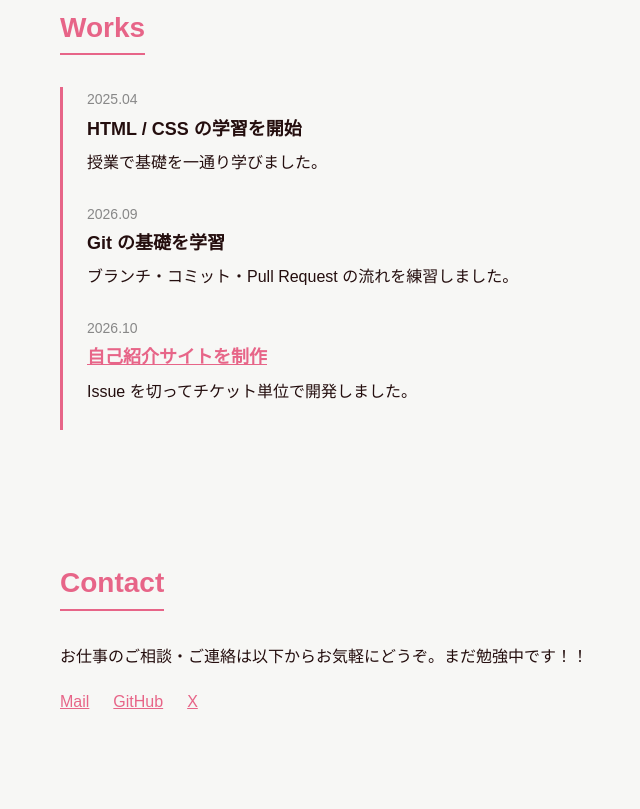
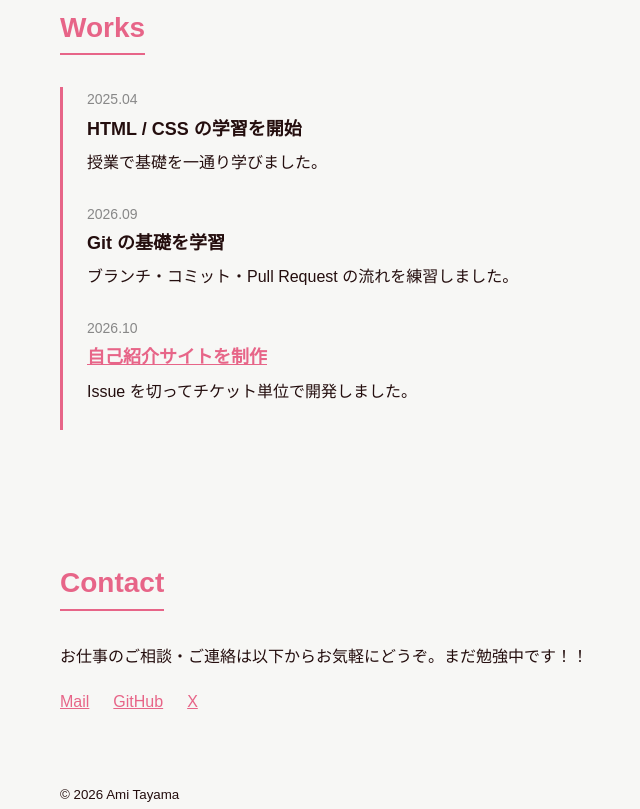
Before and after one commit to inyoup-25/web-d2522027, a plain HTML site: page index.html in a window 1280 px wide. Shown: the part 1077-1886 px from the top of the page, without its empty margins (116-756 px from the left). Before the commit the page ends 1857 px from the top, so only its background shows below. Drawn offline with Linux system fonts and the light colour scheme.

Commit message:
フッターにコピーライトを追加

```diff
--- a/index.html
+++ b/index.html
@@ -90,6 +90,10 @@
             </ul>
         </section>
     </main>
-    <footer></footer>
+    <footer class="footer">
+        <div class="container">
+            <p class="copyright"><small>&copy; 2026 Ami Tayama</small></p>
+        </div>
+    </footer>
 </body>
 </html>
```
